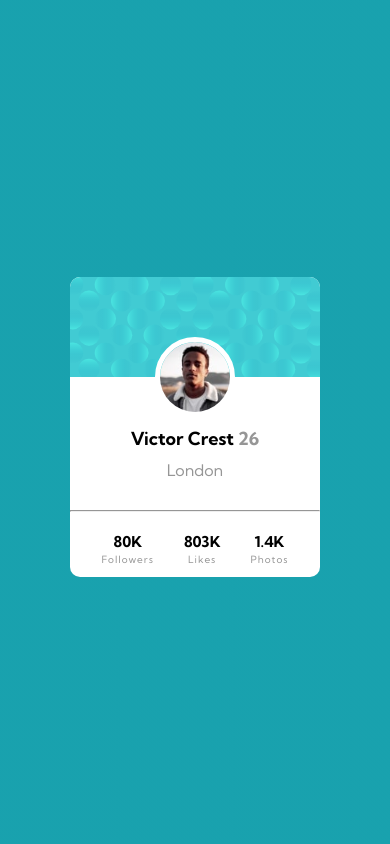
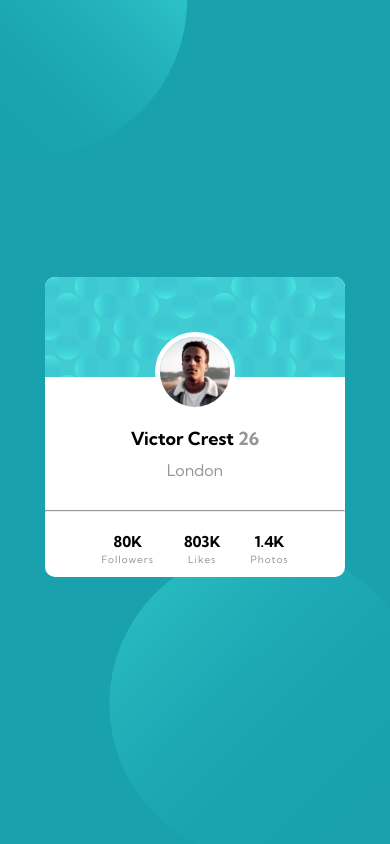
Before and after one commit to praiselayade/profile-card-component-main, a plain HTML site: page index.html in a window 390 px wide. Drawn offline with Linux system fonts and the light colour scheme.

Commit message:
praiselayade

```diff
--- a/css/main.css
+++ b/css/main.css
@@ -4,24 +4,52 @@
   box-sizing: border-box;
 }
 .container {
-  background: linear-gradient(360deg, hsl(185, 75%, 39%), hsl(185, 75%, 39%)), url(/images/bg-pattern-top.svg) local left top no-repeat, url(/images/bg-pattern-bottom.svg) fixed right bottom no-repeat;
-  background-size: 30%, 30%;
-  font-family: 'Kumbh Sans', sans-serif;
-  width: 100vw;
+  background-color: hsl(185, 75%, 39%);
+  z-index: -2;
+  position: relative;
+  overflow: hidden;
+  font-family: "Kumbh Sans", sans-serif;
+  max-width: 100vw;
   height: 100vh;
   display: flex;
   flex-wrap: wrap;
   align-items: center;
   justify-content: center;
 }
-  @media only screen and (max-width:700px) {
-    .container {
-      padding-top: 50px;
-      padding-bottom: 40px;
-    }
+@media only screen and (max-width: 700px) {
+  .container {
+    padding-top: 50px;
+    padding-bottom: 40px;
   }
+}
+.bg-img {
+  width: 80%;
+  position: absolute;
+}
+.bg-img-1 {
+  top: 0;
+  left: 0;
+  transform: translate(-25%, -70%);
+  z-index: -1;
+}
+@media only screen and (max-width: 400px) {
+  .bg-img-1 {
+    transform: translate(-40%, -50%);
+  }
+}
+.bg-img-2 {
+  bottom: 0;
+  right: 0;
+  transform: translate(25%, 70%);
+  z-index: -1;
+}
+@media only screen and (max-width: 400px) {
+  .bg-img-2 {
+    transform: translate(10%, 5%);
+  }
+}
 .box {
-  width: 250px;
+  width: 300px;
   height: 300px;
   background-color: white;
   border-radius: 10px;
@@ -32,13 +60,14 @@
   background-size: cover;
   border-radius: 10px 10px 0px 0px;
   height: 100px;
+  position: relative;
 }
 .image-victor {
   position: absolute;
   top: 0;
   left: 0;
   right: 0;
-  bottom: 90px;
+  bottom: -90px;
   margin: auto;
   border-radius: 60px;
   border: 5px solid white;
--- a/index.html
+++ b/index.html
@@ -1,20 +1,39 @@
 <!DOCTYPE html>
 <html lang="en">
   <head>
-  <meta charset="UTF-8">
-  <meta name="viewport" content="width=device-width, initial-scale=1.0">
+    <meta charset="UTF-8" />
+    <meta name="viewport" content="width=device-width, initial-scale=1.0" />
     <!-- displays site properly based on user's device -->
-  <link rel="icon" type="image/png" sizes="32x32" href="./images/favicon-32x32.png">
-  <link rel="preconnect" href="https://fonts.googleapis.com">
-  <link rel="preconnect" href="https://fonts.gstatic.com" crossorigin>
-  <link href="https://fonts.googleapis.com/css2?family=Kumbh+Sans:wght@400;700&display=swap" rel="stylesheet">
-  <link rel="stylesheet" href="./css/main.css">
+    <link
+      rel="icon"
+      type="image/png"
+      sizes="32x32"
+      href="./images/favicon-32x32.png"
+    />
+    <link rel="preconnect" href="https://fonts.googleapis.com" />
+    <link rel="preconnect" href="https://fonts.gstatic.com" crossorigin />
+    <link
+      href="https://fonts.googleapis.com/css2?family=Kumbh+Sans:wght@400;700&display=swap"
+      rel="stylesheet"
+    />
+    <link rel="stylesheet" href="./css/main.css" />
     <title>Frontend Mentor | Profile card component</title>
+  </head>
   <body>
     <div class="container">
+      <img class="bg-img bg-img-1" src="./images/bg-pattern-top.svg" alt="" />
+      <img
+        class="bg-img bg-img-2"
+        src="./images/bg-pattern-bottom.svg"
+        alt=""
+      />
       <div class="box">
         <div class="box-1">
-        <img src="./images/image-victor.jpg" alt="image-victor" class="image-victor">
+          <img
+            src="./images/image-victor.jpg"
+            alt="image-victor"
+            class="image-victor"
+          />
         </div>
         <div class="box-2">
           <div class="card-name">
@@ -23,7 +42,7 @@
           <div class="card-place">
             <p>London</p>
           </div>
-        <hr class="hr">
+          <hr class="hr" />
           <div class="card-stats">
             <div class="card-stats-1">
               <div class="card-stats-head">
@@ -53,19 +72,5 @@
         </div>
       </div>
     </div>
-
-
-
-
-
-
-
-
-
-
-
-
-
-
   </body>
 </html>
```
Lines whose indentation alone changed are shown as unchanged.
